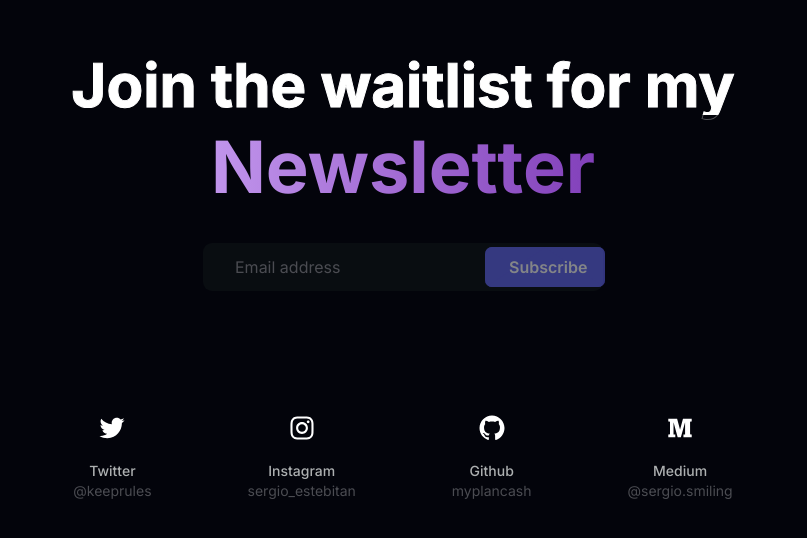
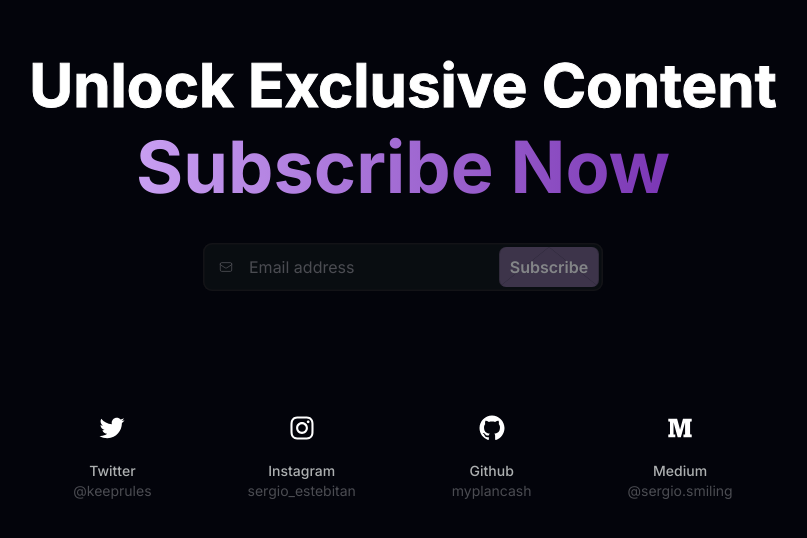
Before and after one commit to myplancash/newsletter, a Next.js app: page / in a window 1280 px wide. Shown: the part 102-640 px from the top of the page, without its empty margins (237-1044 px from the left). Built offline with nearby package versions, Linux system fonts and the light colour scheme.

Commit message:
made the animations feel faster and smoother, you can adjust the keyframe percentages

```diff
--- a/app/globals.css
+++ b/app/globals.css
@@ -16,30 +16,20 @@
   }
 
   .newsletter-form {
-    --primary: #6366f1;
-    --primary-dark: rgb(14 165 233 / 0);
-    --primary-darkest: #10b981;
+    --primary: #8c4ec2;
+    --primary-dark: #6b21a8;
+    --primary-darkest: #3b0764;
     --input-placeholder: #a6accd;
     --input-text: #646b8c;
     --border-default: #e1e6f9;
-    --border-active: #6366f1;
+    --border-active: #8c4ec2;
     --background: #fff;
     --button-text: #ffffff;
-    --success: #6366f1;
-    --trails: rgb(99 102 241 / 0.15);
+    --success: #8c4ec2;
+    --trails: rgb(140, 78, 194, 0.15);
   }
 
   .newsletter-form button {
-    --primary: #6366f1;
-    --primary-dark: rgb(14 165 233 / 0);
-    --input-placeholder: #a6accd;
-    --input-text: #646b8c;
-    --border-default: #e1e6f9;
-    --border-active: #6366f1;
-    --background: #fff;
-    --button-text: #ffffff;
-    --success: #6366f1;
-
     --text-opacity: 1;
     --success-x: -12px;
     --success-stroke: 14px;
@@ -81,7 +71,7 @@
     --right-body-second-y: 100%;
     --right-body-third-x: 100%;
     --right-body-third-y: 100%;
-    /* position: relative;
+    position: relative;
     padding: 8px 0;
     min-width: 100px;
     text-align: center;
@@ -89,32 +79,8 @@
     color: var(--button-text);
     border-radius: var(--border-radius);
     transform: translateZ(0);
-    transition: opacity 0.25s, filter 0.25s; */
+    transition: opacity 0.25s, filter 0.25s;
     -webkit-tap-highlight-color: transparent;
-
-    display: inline-block;
-    padding: 8px 24px;
-    min-width: 120px;
-    text-align: center;
-    font-weight: 600;
-    color: var(--button-text);
-    border-radius: var(--border-radius);
-    transition: background-color 0.3s ease, border-color 0.3s ease,
-      color 0.3s ease;
-  }
-
-  .newsletter-form button[disabled] {
-    cursor: not-allowed;
-    opacity: 0.5;
-  }
-
-  .newsletter-form button.active {
-    background-color: var(--primary-dark);
-  }
-
-  .newsletter-form button:hover:not([disabled]),
-  .newsletter-form button:focus:not([disabled]) {
-    background-color: var(--primary-dark);
   }
 
   .newsletter-form button:not(.active) {
--- a/app/page.tsx
+++ b/app/page.tsx
@@ -5,11 +5,11 @@ export default function Home() {
   return (
     <main className="bg-[#03040B] flex flex-col items-center justify-center p-10 min-h-screen">
       <div className="space-y-4">
-        <h2 className="z-10 text-3xl font-bold text-center text-transparent duration-1000 bg-white cursor-default text-stroke animate-title sm:text-5xl md:text-6xl whitespace-nowrap bg-clip-text">
-          Join the waitlist for my
+        <h2 className="z-10 text-3xl font-bold text-center text-transparent duration-500 bg-white cursor-default text-stroke animate-title sm:text-5xl md:text-6xl whitespace-nowrap bg-clip-text">
+          Unlock Exclusive Content
         </h2>
-        <h1 className="z-10 text-4xl font-bold text-center text-transparent duration-1000 bg-white cursor-default sm:text-6xl md:text-7xl whitespace-nowrap bg-clip-text bg-gradient-to-r from-purple-300 to-purple-800 animate-fade-in-3">
-          Newsletter
+        <h1 className="z-10 text-4xl font-bold text-center text-transparent duration-500 bg-white cursor-default sm:text-6xl md:text-7xl whitespace-nowrap bg-clip-text bg-gradient-to-r from-purple-300 to-purple-800 animate-fade-in-3">
+          Subscribe Now
         </h1>
       </div>
       <NewsletterForm />
--- a/components/NewsletterForm.tsx
+++ b/components/NewsletterForm.tsx
@@ -74,14 +74,12 @@ function NewsletterForm() {
           />
           <button
             ref={buttonRef}
-            className={`relative inline-block px-6 py-3 text-sm md:text-base font-semibold text-white transition-colors duration-300 ease-in-out rounded-md ${
-              input
-                ? "bg-primary hover:bg-primary-dark focus:bg-primary-dark"
-                : "bg-gray-500 cursor-not-allowed"
-            }`}
+            className={`${
+              active && "active"
+            } disabled:!bg-[#17141F] disabled:grayscale-[65%] disabled:opacity-50 disabled:cursor-not-allowed text-sm md:text-base`}
             disabled={!input}
             type="submit"
-            >
+          >
             <span className="default">Subscribe</span>
             <span className="success">
               <svg viewBox="0 0 16 16">
--- a/constants.ts
+++ b/constants.ts
@@ -27,7 +27,7 @@ export const socials = [
   },
 ];
 
-const title = "ILW Yennefer";
+const title = "Newsletter";
 const description =
   "Full-Stack Software Engineer 🧑🏻‍💻 working with cutting-edge stuff.";
 const image =
--- a/tailwind.config.ts
+++ b/tailwind.config.ts
@@ -1,6 +1,5 @@
-import type { Config } from "tailwindcss";
-
-const config: Config = {
+/** @type {import('tailwindcss').Config} */
+module.exports = {
   content: [
     "./pages/**/*.{js,ts,jsx,tsx,mdx}",
     "./components/**/*.{js,ts,jsx,tsx,mdx}",
@@ -8,13 +7,74 @@ const config: Config = {
   ],
   theme: {
     extend: {
-      backgroundImage: {
-        "gradient-radial": "radial-gradient(var(--tw-gradient-stops))",
-        "gradient-conic":
-          "conic-gradient(from 180deg at 50% 50%, var(--tw-gradient-stops))",
+      boxShadow: {
+        "outline-gray-focus": "inset 0 0 0 1.5px #222127",
+        "outline-gray": "inset 0 0 0 1.5px #131317",
       },
+      animation: {
+        "fade-in-3": "fade-in 1s ease-in-out forwards",
+        "fade-in": "fade-in 0.5s ease-in-out forwards",
+        title: "title 1s ease-out forwards",
+        "fade-bottom": "fade-bottom 1s ease-in-out forwards",
+        "fade-top": "fade-top 1s ease-in-out forwards",
+      },
+      keyframes: {
+        "fade-in": {
+          "0%": {
+            opacity: "0%",
+          },
+          "60%": {
+            opacity: "0%",
+          },
+          "100%": {
+            opacity: "100%",
+          },
+        },
+        "fade-in-3": {
+          "0%": {
+            opacity: "0%",
+          },
+          "50%": {
+            opacity: "0%",
+          },
+          "100%": {
+            opacity: "100%",
+          },
+        },
+        title: {
+          "0%": {
+            "line-height": "0%",
+            "letter-spacing": "0.25em",
+            opacity: "0",
+          },
+          "20%": {
+            "line-height": "0%",
+            opacity: "0%",
+          },
+          "80%": {
+            opacity: "100%",
+          },
+          "100%": {
+            "line-height": "100%",
+            opacity: "100%",
+          },
+        },
+        "fade-bottom": {
+          "0%": {
+            transform: "translateY(-100%)",
+            opacity: "0%",
+          },
+          "20%": {
+            transform: "translateY(0%)",
+            opacity: "100%",
+          },
+          "100%": {
+            opacity: "100%",
+          },
+        },
+      },
+
     },
   },
   plugins: [],
 };
-export default config;
```
